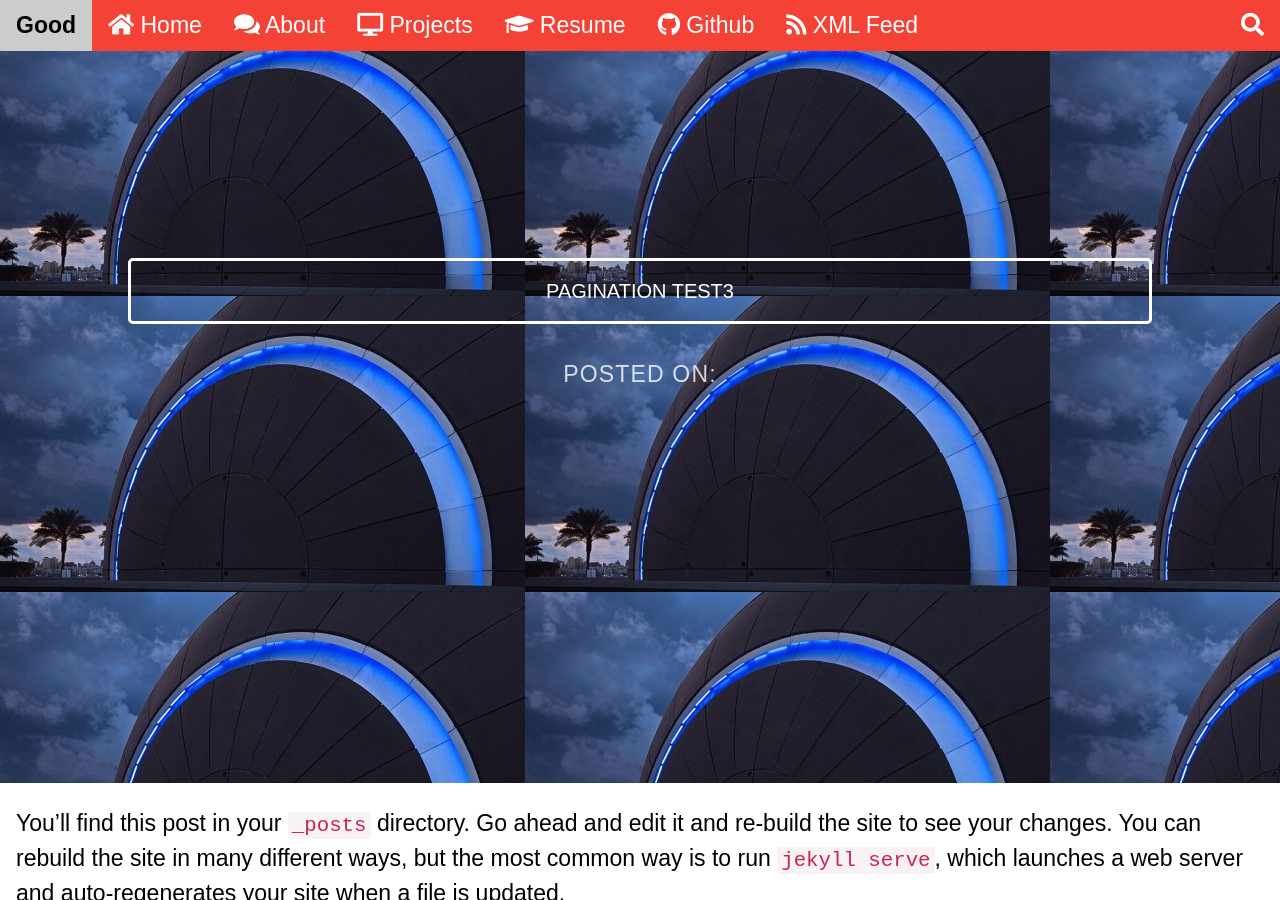
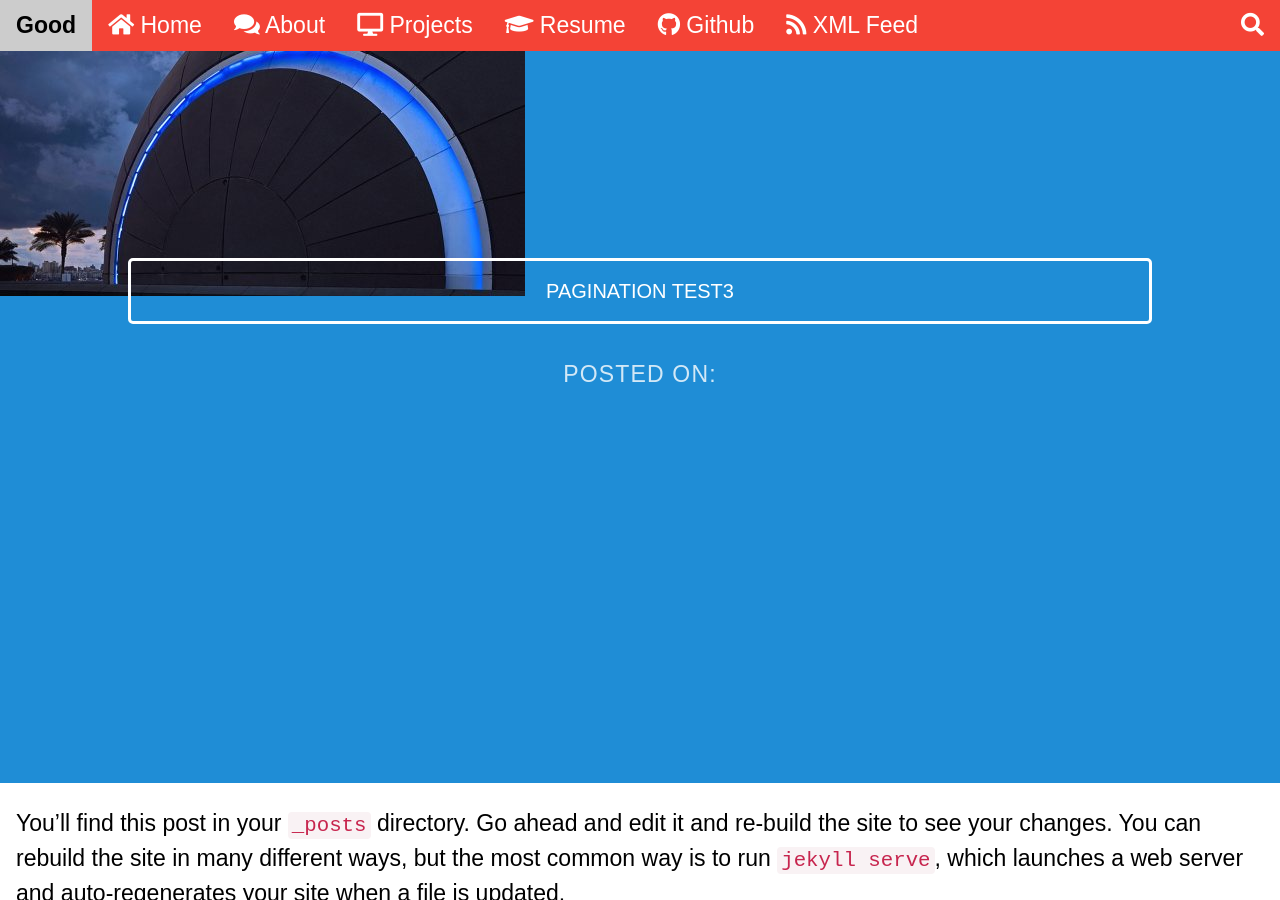
Before and after one commit to chipprogrammers/Good, a Jekyll site: the page built from _posts/2018-01-23-pagination-test3.md, in a window 1280 px wide and 900 px high. Built offline with Jekyll 4.4.1, drawn with Linux system fonts in a browser that asks for light colours; some web fonts are replaced; comment, search, counter and statistics services are not loaded.

Commit message:
Update parallax.html

```diff
--- a/_includes/parallax.html
+++ b/_includes/parallax.html
@@ -1,4 +1,5 @@
-<div class="splash-container" style="background: #1f8dd6; background-image:url({{ site.url }}{{ site.baseurl }}{{ page.img }})">
+{% if page.img %}<div class="splash-container" style="background: #1f8dd6; background-image:url({{ site.url }}{{ site.baseurl }}{{ page.img }});background-repeat: no-repeat">
+{% else %}}<div class="splash-container" style="background: #1f8dd6; background-image:url({{ page.img_url }});background-repeat: no-repeat">{% endif %}
     <div class="splash">
         <h1 class="splash-head">{{ page.title }}</h1>
         <p class="splash-subhead">
```
